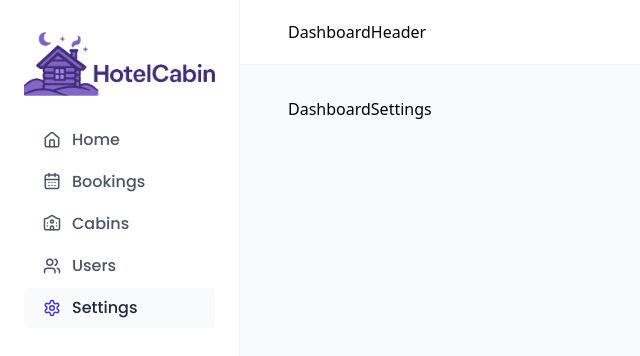
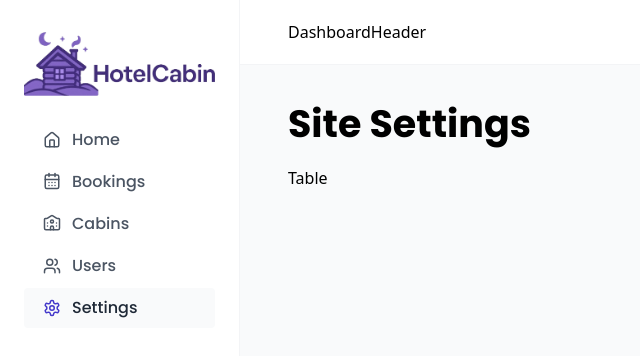
Before and after one commit to farhanahmedhasan/the-wild-cabin-react, a React (Vite) app: page /dashboard/settings in a window 1280 px wide. Shown: the top 356 px of the page, without its empty margins (0-640 px from the left). Built offline with nearby package versions, Linux system fonts and the light colour scheme; no server answers; a web font is replaced by a local one.

Commit message:
added dashboard settings files and changed file names for cabin

```diff
--- a/src/pages/dashboards/DashboardSettings.tsx
+++ /dev/null
@@ -1,3 +0,0 @@
-export default function DashboardSettings() {
-  return <div>DashboardSettings</div>
-}
--- a/src/pages/dashboards/cabins/DashboardCabinIndex.tsx
+++ b/src/pages/dashboards/cabins/DashboardCabinIndex.tsx
@@ -6,7 +6,7 @@ import {
   DialogTitle,
   DialogTrigger
 } from '@/components/ui/Dialog'
-import DashboardCabinsTable from '@/pages/dashboards/cabins/partials/DashboardCabinIndexTable'
+import DashboardCabinsIndexTable from '@/pages/dashboards/cabins/partials/DashboardCabinIndexTable'
 import DashboardCabinCreate from '@/pages/dashboards/cabins/DashboardCabinCreate'
 import { Button } from '@/components/ui/Button'
 import Heading from '@/components/ui/Heading'
@@ -34,7 +34,7 @@ export default function DashboardCabins() {
         </DialogContent>
       </Dialog>
 
-      <DashboardCabinsTable />
+      <DashboardCabinsIndexTable />
     </>
   )
 }
--- a/src/pages/dashboards/cabins/partials/DashboardCabinIndexTable.tsx
+++ b/src/pages/dashboards/cabins/partials/DashboardCabinIndexTable.tsx
@@ -14,12 +14,12 @@ import DashboardCabinEdit from '@/pages/dashboards/cabins/DashboardCabinEdit'
 
 import useFetchCabins from '@/pages/dashboards/cabins/hooks/useFetchCabins'
 import useDeleteCabin from '@/pages/dashboards/cabins/hooks/useDeleteCabin'
+import useCreateCabin from '@/pages/dashboards/cabins/hooks/useCreateCabin'
 import DataTableRoot from '@/components/dataTable/DataTableRoot'
+import { CabinSchemaType } from '@/schemas/cabinSchema'
 import Spinner from '@/components/ui/Spinner'
 import { formatCurrency } from '@/lib/utils'
 import { ICabin } from '@/types/cabin'
-import { CabinSchemaType } from '@/schemas/cabinSchema'
-import useCreateCabin from '../hooks/useCreateCabin'
 
 const columns: ColumnDef<ICabin>[] = [
   {
@@ -118,7 +118,7 @@ const columns: ColumnDef<ICabin>[] = [
   }
 ]
 
-export default function DashboardCabinsTable() {
+export default function DashboardCabinsIndexTable() {
   const { isPending, cabins, isError } = useFetchCabins()
 
   if (isPending) return <Spinner containerClassName="relative -left-10 top-20" />
--- /dev/null
+++ b/src/pages/dashboards/settings/DashboardSettingsIndex.tsx
@@ -0,0 +1,15 @@
+import Heading from '@/components/ui/Heading'
+
+import DashboardSettingsIndexTable from '@/pages/dashboards/settings/partials/DashboardSettingsIndexTable'
+
+export default function DashboardSettings() {
+  return (
+    <>
+      <Heading variant="h1" className="mb-4">
+        Site Settings
+      </Heading>
+
+      <DashboardSettingsIndexTable />
+    </>
+  )
+}
--- /dev/null
+++ b/src/pages/dashboards/settings/partials/DashboardSettingsIndexTable.tsx
@@ -0,0 +1,3 @@
+export default function DashboardSettingsIndexTable() {
+  return <div>Table</div>
+}
--- a/src/routes/dashboardRoutes.tsx
+++ b/src/routes/dashboardRoutes.tsx
@@ -1,8 +1,8 @@
 import { Navigate, RouteObject } from 'react-router'
 
+import DashboardSettings from '@/pages/dashboards/settings/DashboardSettingsIndex'
 import DashboardCabins from '@/pages/dashboards/cabins/DashboardCabinIndex'
 import DashboardBookings from '@/pages/dashboards/DashboardBookings'
-import DashboardSettings from '@/pages/dashboards/DashboardSettings'
 import DashboardAccount from '@/pages/dashboards/DashboardAccount'
 import DashboardLayout from '@/layout/dashboard/DashboardLayout'
 import DashboardUsers from '@/pages/dashboards/DashboardUsers'
```
